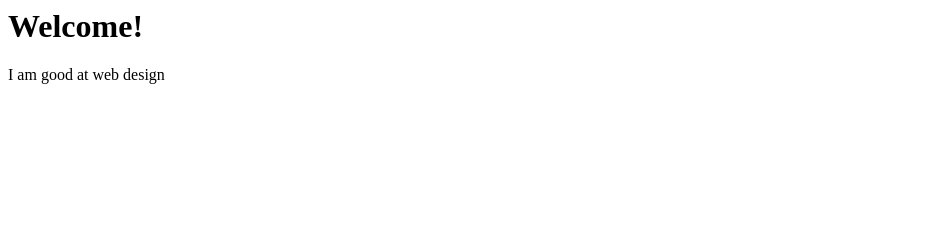
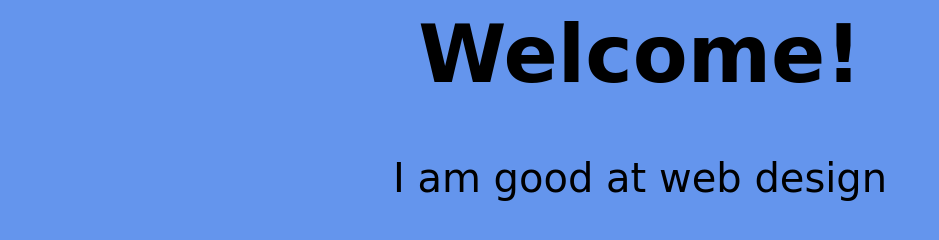
Before and after one commit to collinw9898/collinw9898.github.io, a plain HTML site: page index.html in a window 1280 px wide. Shown: the whole page, without its empty margins (0-939 px from the left). Drawn offline with Linux system fonts and the light colour scheme.

Commit message:
More changes

```diff
--- a/index.html
+++ b/index.html
@@ -1,5 +1,6 @@
 <head>
     <title>My cool website!</title>
+    <link rel="stylesheet" type="text/css" href="styles.css">
 </head>
 <body>
     <h1>Welcome!</h1>
--- /dev/null
+++ b/styles.css
@@ -0,0 +1,9 @@
+body {
+   background-color: cornflowerblue;
+
+   font-family: cursive;
+
+   font-size: 40px;
+
+   text-align: center;
+}
```
